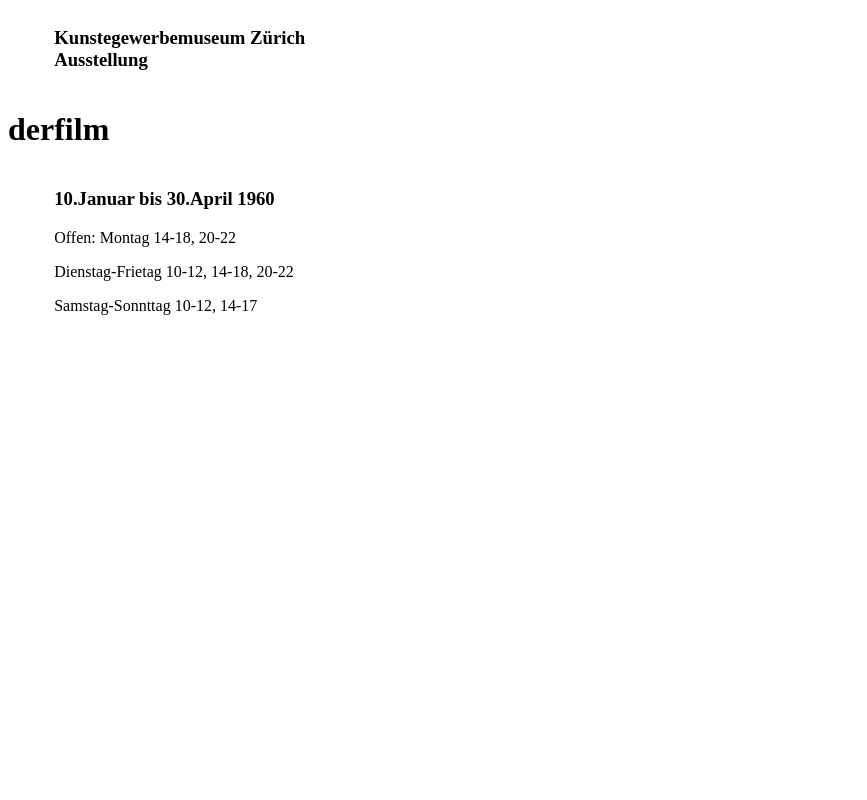
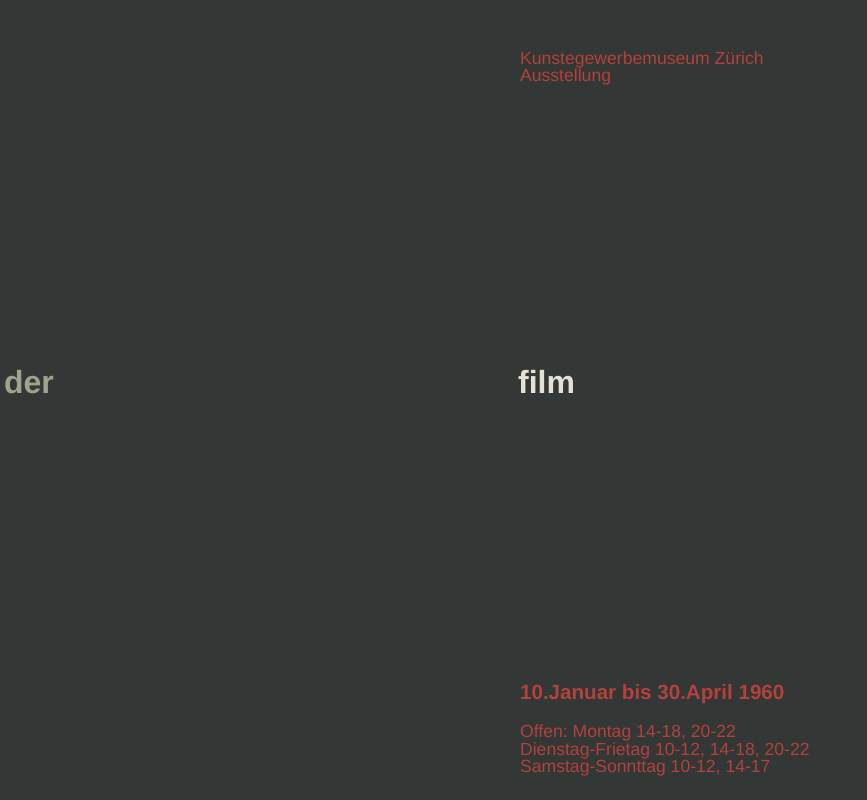
Before and after one commit to michael-twomey/der-Film, a plain HTML site: page index.html in a window 1280 px wide. Shown: the whole page, without its empty margins (0-867 px from the left). Drawn offline with Linux system fonts and the light colour scheme.

Commit message:
Make aesthetic adjustments

```diff
--- a/index.css
+++ b/index.css
@@ -2,28 +2,68 @@
   box-sizing: border-box;
 }
 
+html {
+  font-family: 'Neue Haas Grotesk W01 Disp', 'Helvetica', sans-serif;
+  font-weight: 600;
+  line-height: 1;
+}
+
+body {
+  background-color: #333735;
+  color: #B3413D;
+}
+
+.location,
+.date-time,
+.date {
+  font-size: 1.1rem;
+  font-weight: 500;
+}
+
+.title {
+  font-size: calc(5rem + 25vw);
+  letter-spacing: -0.045em;
+  margin: 0;
+}
+
+.der {
+  color: #A1A48C;
+  margin-left: -0.126em;
+}
+
+.film {
+  color: #E5E1D5;
+  margin-left: -0.063em;
+  z-index: 1;
+}
+
+.date-time > p {
+  margin: 0;
+}
+
 main {
   display: grid;
-  grid-template-columns: max-content max-content;
-  grid-template-rows: min-content 1fr min-content 1fr min-content;
+  grid-template-columns: minmax(10vw, 40vw) max-content max-content;
+  grid-template-rows: 3vh min-content 1fr min-content 1fr min-content 0.5vh;
+  height: 96.5vh;
 }
 
 .location {
   grid-column: 2 / 3;
-  grid-row: 1 / 2;
+  grid-row: 2 / 3;
 }
 
 .der {
-  grid-column: 1 / 2;
-  grid-row: 3 / 4;
+  grid-column: 1 / 3;
+  grid-row: 4 / 5;
 }
 
 .film {
-  grid-column: 2 / 3;
-  grid-row: 3 / 4;
+  grid-column: 2 / 4;
+  grid-row: 4 / 5;
 }
 
 .date-time {
   grid-column: 2 / 3;
-  grid-row: 5 / 6;
+  grid-row: 6 / 7;
 }
```
